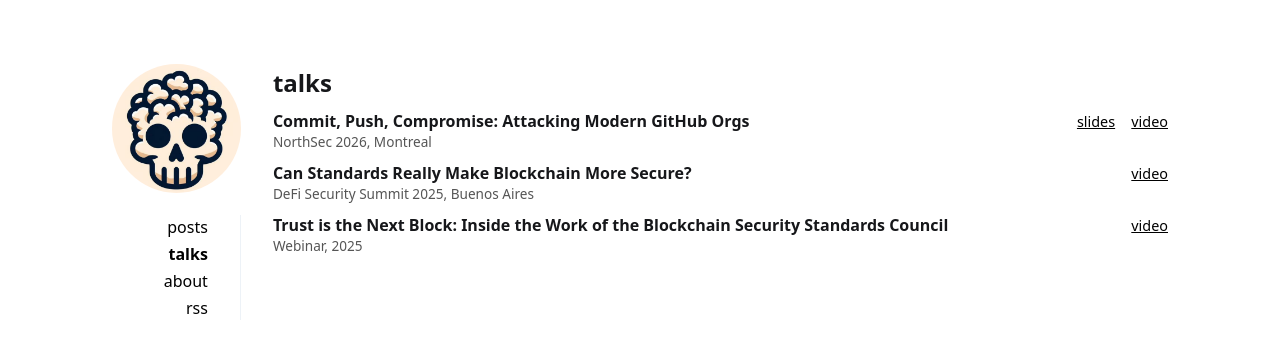
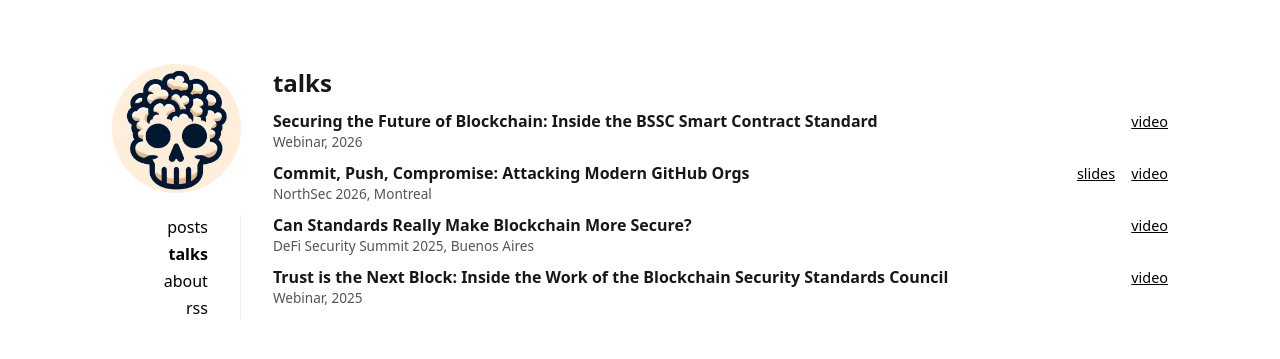
Before and after one commit to nopcorn/nopcorn.github.io, a Jekyll site: the page built from _pages/talks.md, in a window 1280 px wide. Shown: the top 359 px of the page. Built offline with Jekyll 4.4.1, drawn with Linux system fonts in a browser that asks for light colours.

Commit message:
Update talks.md

```diff
--- a/_pages/talks.md
+++ b/_pages/talks.md
@@ -4,6 +4,15 @@ title: talks
 ---
 
 <ul class="talks">
+  <li>
+    <div class="talk-header">
+      <span class="talk-title">Securing the Future of Blockchain: Inside the BSSC Smart Contract Standard</span>
+      <span class="talk-links">
+        <a href="https://www.youtube.com/watch?v=LDmNWJyZ8zk">video</a>
+      </span>
+    </div>
+    <div class="talk-venue">Webinar, 2026</div>
+  </li>
   <li>
     <div class="talk-header">
       <span class="talk-title">Commit, Push, Compromise: Attacking Modern GitHub Orgs</span>
```
